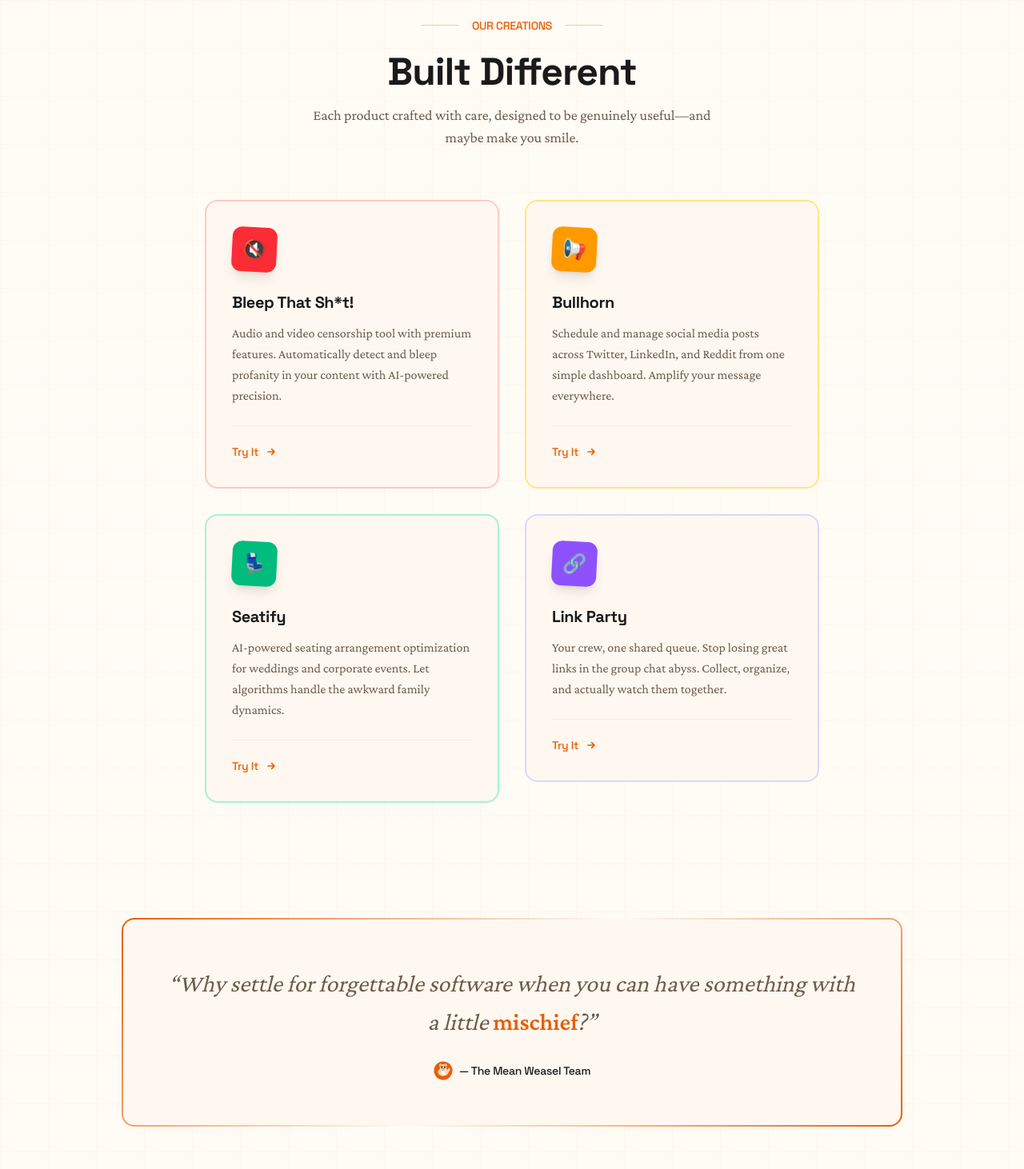
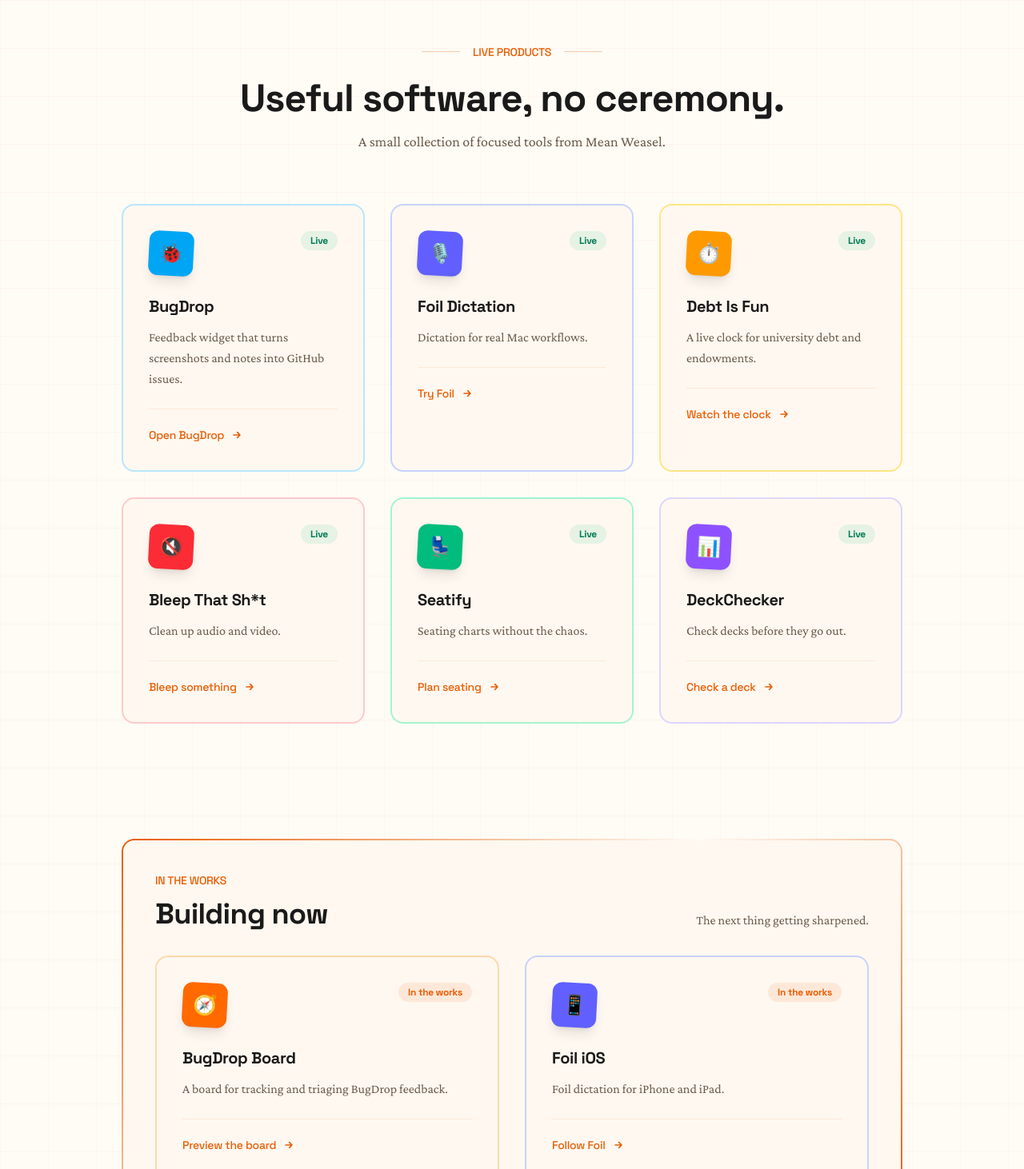
Before and after one commit to mean-weasel/mean-weasel-homepage, a Next.js app: page / in a window 1280 px wide. Shown: the part 900-2362 px from the top of the page at 80% size. Built offline with nearby package versions, Linux system fonts and the light colour scheme.

Commit message:
Refresh homepage product lineup

```diff
--- a/src/app/layout.tsx
+++ b/src/app/layout.tsx
@@ -17,14 +17,22 @@ const crimsonPro = Crimson_Pro({
 });
 
 export const metadata: Metadata = {
-  title: "Mean Weasel | Unique Apps & SaaS Products",
+  title: "Mean Weasel | Useful Software, No Ceremony",
   description:
-    "Mean Weasel LLC develops unique and fun apps and SaaS products that solve real problems with a touch of personality.",
-  keywords: ["apps", "SaaS", "software", "Mean Weasel", "startups"],
+    "Mean Weasel builds the tools we wish already existed: focused products for people with real work to finish.",
+  keywords: [
+    "Mean Weasel",
+    "BugDrop",
+    "Foil Dictation",
+    "Bleep That Sh*t",
+    "Seatify",
+    "DeckChecker",
+    "software",
+  ],
   openGraph: {
-    title: "Mean Weasel | Unique Apps & SaaS Products",
+    title: "Mean Weasel | Useful Software, No Ceremony",
     description:
-      "We develop unique and fun apps and SaaS products that solve real problems.",
+      "We build the tools we wish already existed.",
     type: "website",
   },
 };
--- a/src/app/page.tsx
+++ b/src/app/page.tsx
@@ -1,42 +1,90 @@
 import { WeaselLogo } from "@/components/WeaselLogo";
 import { ProductCard } from "@/components/ProductCard";
 
-const products = [
+const liveProducts = [
   {
-    name: "Bleep That Sh*t!",
+    name: "BugDrop",
     description:
-      "Audio and video censorship tool with premium features. Automatically detect and bleep profanity in your content with AI-powered precision.",
+      "Feedback widget that turns screenshots and notes into GitHub issues.",
+    icon: "🐞",
+    color: "bg-sky-500",
+    borderColor: "border-sky-200 dark:border-sky-900",
+    url: "https://bugdrop.dev",
+    status: "Live" as const,
+    cta: "Open BugDrop",
+  },
+  {
+    name: "Foil Dictation",
+    description: "Dictation for real Mac workflows.",
+    icon: "🎙️",
+    color: "bg-indigo-500",
+    borderColor: "border-indigo-200 dark:border-indigo-900",
+    url: "https://sayfoil.com",
+    status: "Live" as const,
+    cta: "Try Foil",
+  },
+  {
+    name: "Debt Is Fun",
+    description: "A live clock for university debt and endowments.",
+    icon: "⏱️",
+    color: "bg-amber-500",
+    borderColor: "border-amber-200 dark:border-amber-900",
+    url: "https://debtisfun.com",
+    status: "Live" as const,
+    cta: "Watch the clock",
+  },
+  {
+    name: "Bleep That Sh*t",
+    description: "Clean up audio and video.",
     icon: "🔇",
     color: "bg-red-500",
     borderColor: "border-red-200 dark:border-red-900",
-    url: "https://bleep-that-sht.com",
-  },
-  {
-    name: "Bullhorn",
-    description:
-      "Schedule and manage social media posts across Twitter, LinkedIn, and Reddit from one simple dashboard. Amplify your message everywhere.",
-    icon: "📢",
-    color: "bg-amber-500",
-    borderColor: "border-amber-200 dark:border-amber-900",
-    url: "https://bullhorn.to",
+    url: "https://bleepthat.sh",
+    status: "Live" as const,
+    cta: "Bleep something",
   },
   {
     name: "Seatify",
-    description:
-      "AI-powered seating arrangement optimization for weddings and corporate events. Let algorithms handle the awkward family dynamics.",
+    description: "Seating charts without the chaos.",
     icon: "💺",
     color: "bg-emerald-500",
     borderColor: "border-emerald-200 dark:border-emerald-900",
     url: "https://seatify.app",
+    status: "Live" as const,
+    cta: "Plan seating",
   },
   {
-    name: "Link Party",
-    description:
-      "Your crew, one shared queue. Stop losing great links in the group chat abyss. Collect, organize, and actually watch them together.",
-    icon: "🔗",
+    name: "DeckChecker",
+    description: "Check decks before they go out.",
+    icon: "📊",
     color: "bg-violet-500",
     borderColor: "border-violet-200 dark:border-violet-900",
-    url: "https://linkparty.app",
+    url: "https://deckchecker.app",
+    status: "Live" as const,
+    cta: "Check a deck",
+  },
+];
+
+const buildingProducts = [
+  {
+    name: "BugDrop Board",
+    description: "A board for tracking and triaging BugDrop feedback.",
+    icon: "🧭",
+    color: "bg-orange-500",
+    borderColor: "border-orange-200 dark:border-orange-900",
+    url: "https://bugdrop.dev/board/",
+    status: "In the works" as const,
+    cta: "Preview the board",
+  },
+  {
+    name: "Foil iOS",
+    description: "Foil dictation for iPhone and iPad.",
+    icon: "📱",
+    color: "bg-indigo-500",
+    borderColor: "border-indigo-200 dark:border-indigo-900",
+    url: "https://sayfoil.com",
+    status: "In the works" as const,
+    cta: "Follow Foil",
   },
 ];
 
@@ -57,7 +105,13 @@ export default function Home() {
               href="#products"
               className="font-display text-sm font-medium text-[var(--muted)] hover:text-[var(--accent)] transition-colors"
             >
-              Our Creations
+              Products
+            </a>
+            <a
+              href="#building"
+              className="ml-6 font-display text-sm font-medium text-[var(--muted)] hover:text-[var(--accent)] transition-colors"
+            >
+              Building
             </a>
           </nav>
         </div>
@@ -79,14 +133,15 @@ export default function Home() {
 
             {/* Headline with staggered animation */}
             <h1 className="font-display text-5xl md:text-7xl font-bold tracking-tight mb-6 animate-fade-up delay-200">
-              <span className="block">Apps with</span>
-              <span className="block text-[var(--accent)]">Attitude</span>
+              <span className="block">We build the stuff</span>
+              <span className="block text-[var(--accent)]">
+                we wish already existed.
+              </span>
             </h1>
 
             {/* Subhead - serif for contrast */}
             <p className="font-body text-xl md:text-2xl text-[var(--muted)] mb-12 leading-relaxed animate-fade-up delay-300 max-w-xl mx-auto">
-              We craft delightfully useful software that solves real problems—
-              <em>without</em> the boring corporate aesthetic.
+              Focused products for people with real work to finish.
             </p>
 
             {/* CTA Button */}
@@ -95,7 +150,7 @@ export default function Home() {
                 href="#products"
                 className="group inline-flex items-center gap-3 bg-[var(--accent)] hover:bg-[var(--accent-dark)] text-white px-8 py-4 rounded-full font-display font-bold text-lg transition-all shadow-lg shadow-[var(--accent)]/25 hover:shadow-xl hover:shadow-[var(--accent)]/30"
               >
-                See What We&apos;ve Built
+                See products
                 <svg
                   className="w-5 h-5 transition-transform group-hover:translate-y-1"
                   fill="none"
@@ -121,24 +176,25 @@ export default function Home() {
             <div className="inline-flex items-center gap-4 mb-6">
               <div className="h-px w-12 bg-[var(--accent)]/30" />
               <span className="font-display text-sm font-medium text-[var(--accent)] uppercase tracking-widest">
-                Our Creations
+                Live Products
               </span>
               <div className="h-px w-12 bg-[var(--accent)]/30" />
             </div>
             <h2 className="font-display text-4xl md:text-5xl font-bold mb-4">
-              Built Different
+              Useful software, no ceremony.
             </h2>
             <p className="font-body text-lg text-[var(--muted)] max-w-lg mx-auto">
-              Each product crafted with care, designed to be genuinely useful—and maybe make you smile.
+              A small collection of focused tools from Mean Weasel.
             </p>
           </div>
 
           {/* Product cards with staggered entrance */}
-          <div className="grid md:grid-cols-2 gap-8 max-w-3xl mx-auto">
-            {products.map((product, index) => (
+          <div className="grid md:grid-cols-2 lg:grid-cols-3 gap-8">
+            {liveProducts.map((product, index) => (
               <div
                 key={product.name}
-                className={`animate-fade-up delay-${(index + 5) * 100}`}
+                className="animate-fade-up"
+                style={{ animationDelay: `${(index + 5) * 100}ms` }}
               >
                 <ProductCard {...product} />
               </div>
@@ -146,16 +202,33 @@ export default function Home() {
           </div>
         </section>
 
-        {/* Personality section */}
-        <section className="max-w-5xl mx-auto px-6 py-16">
-          <div className="ornate-border rounded-2xl p-10 md:p-14 text-center">
-            <p className="font-body text-2xl md:text-3xl text-[var(--muted)] leading-relaxed italic">
-              &ldquo;Why settle for forgettable software when you can have something with a little
-              <span className="text-[var(--accent)] font-semibold not-italic"> mischief</span>?&rdquo;
-            </p>
-            <div className="mt-6 flex items-center justify-center gap-2">
-              <WeaselLogo className="w-6 h-6" />
-              <span className="font-display text-sm font-medium">— The Mean Weasel Team</span>
+        {/* Building section */}
+        <section id="building" className="max-w-5xl mx-auto px-6 py-16">
+          <div className="ornate-border rounded-2xl p-8 md:p-10">
+            <div className="flex flex-col md:flex-row md:items-end md:justify-between gap-4 mb-8">
+              <div>
+                <p className="font-display text-sm font-medium text-[var(--accent)] uppercase tracking-widest mb-3">
+                  In The Works
+                </p>
+                <h2 className="font-display text-3xl md:text-4xl font-bold">
+                  Building now
+                </h2>
+              </div>
+              <p className="font-body text-[var(--muted)] max-w-md">
+                The next thing getting sharpened.
+              </p>
+            </div>
+
+            <div className="grid md:grid-cols-2 gap-8">
+              {buildingProducts.map((product, index) => (
+                <div
+                  key={product.name}
+                  className="animate-fade-up"
+                  style={{ animationDelay: `${(index + 11) * 100}ms` }}
+                >
+                  <ProductCard {...product} />
+                </div>
+              ))}
             </div>
           </div>
         </section>
@@ -170,7 +243,7 @@ export default function Home() {
               <span className="font-display font-bold">Mean Weasel LLC</span>
             </div>
             <p className="font-body text-sm text-[var(--muted)]">
-              &copy; {new Date().getFullYear()} Mean Weasel LLC. Crafted with attitude.
+              &copy; {new Date().getFullYear()} Mean Weasel LLC. Useful software, no ceremony.
             </p>
           </div>
         </div>
--- a/src/components/ProductCard.tsx
+++ b/src/components/ProductCard.tsx
@@ -5,6 +5,8 @@ interface ProductCardProps {
   color: string;
   borderColor: string;
   url: string;
+  status: "Live" | "In the works";
+  cta?: string;
 }
 
 export function ProductCard({
@@ -14,33 +16,43 @@ export function ProductCard({
   color,
   borderColor,
   url,
+  status,
+  cta = "Open",
 }: ProductCardProps) {
+  const statusClass =
+    status === "Live"
+      ? "bg-emerald-500/10 text-emerald-700 dark:text-emerald-300"
+      : "bg-[var(--accent)]/10 text-[var(--accent)]";
+
   return (
     <a
       href={url}
       target="_blank"
       rel="noopener noreferrer"
-      className={`product-card block bg-[var(--surface)] rounded-2xl p-8 border-2 ${borderColor} hover:shadow-2xl hover:shadow-[var(--accent)]/10 transition-all`}
+      className={`group product-card block h-full bg-[var(--surface)] rounded-2xl p-8 border-2 ${borderColor} hover:shadow-2xl hover:shadow-[var(--accent)]/10 transition-all`}
     >
-      {/* Icon with colored background */}
-      <div
-        className={`w-14 h-14 ${color} rounded-xl flex items-center justify-center text-2xl mb-6 shadow-lg rotate-3 hover:rotate-0 transition-transform`}
-      >
-        {icon}
+      <div className="flex items-start justify-between gap-4 mb-6">
+        <div
+          className={`w-14 h-14 ${color} rounded-xl flex items-center justify-center text-2xl shadow-lg rotate-3 group-hover:rotate-0 transition-transform`}
+        >
+          {icon}
+        </div>
+        <span
+          className={`font-display text-xs font-bold px-3 py-1 rounded-full ${statusClass}`}
+        >
+          {status}
+        </span>
       </div>
 
-      {/* Title */}
       <h3 className="font-display text-xl font-bold mb-3">{name}</h3>
 
-      {/* Description */}
       <p className="font-body text-[var(--muted)] leading-relaxed text-base">
         {description}
       </p>
 
-      {/* Footer with link */}
       <div className="mt-6 pt-5 border-t border-[var(--accent)]/10">
         <span className="inline-flex items-center gap-2 font-display text-sm font-medium text-[var(--accent)] group-hover:underline">
-          Try It
+          {cta}
           <svg
             className="w-4 h-4 transition-transform group-hover:translate-x-1"
             fill="none"
```
